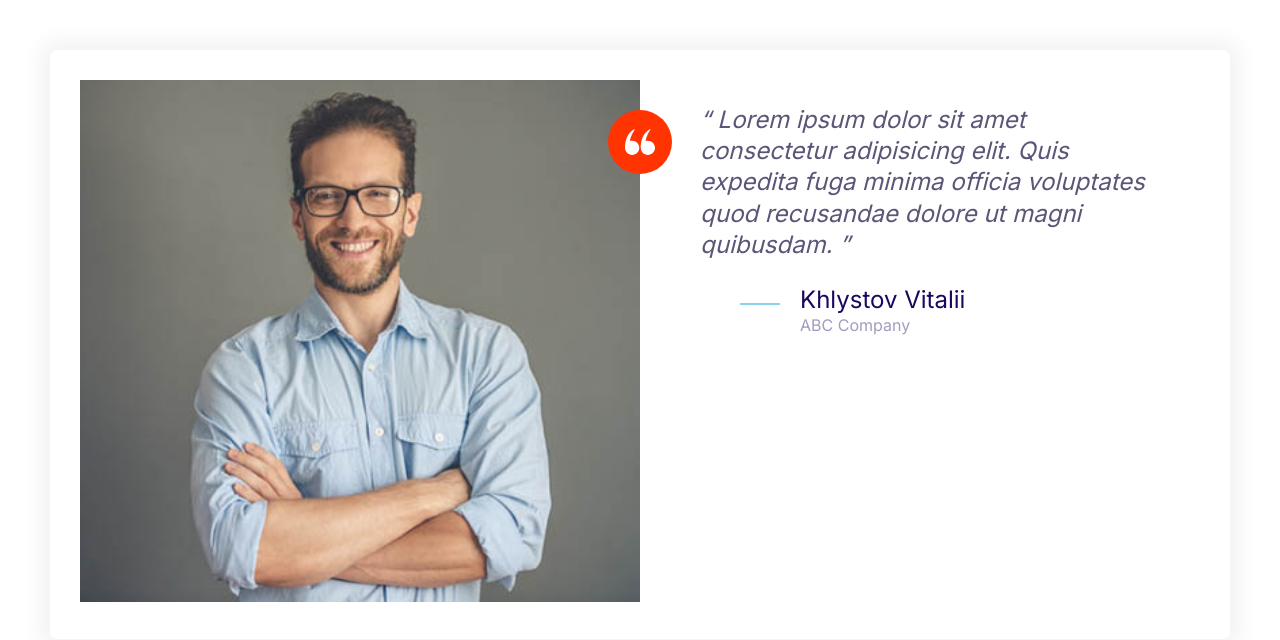
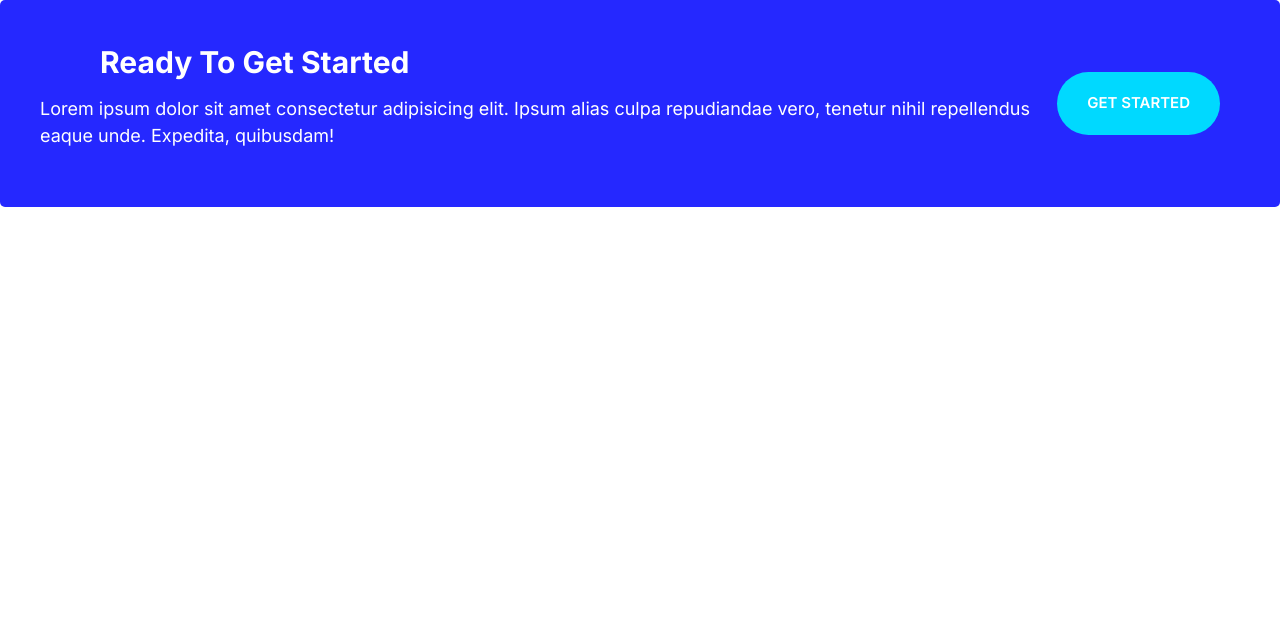
Before and after one commit to Vitalikmy/my-first-webpage, a plain HTML site: page index.html in a window 1280 px wide. Drawn offline with Linux system fonts and the light colour scheme.

Commit message:
Callouts

```diff
--- a/css/styles.css
+++ b/css/styles.css
@@ -195,6 +195,10 @@ a {
 .btn--accent {
   background: var(--color-accent);
   color: #fff;
+}
+.btn--stretched {
+  padding-left: 6rem;
+  padding-right: 6rem;
 }
 .btn--block {
   width: 100%;
@@ -409,3 +413,36 @@ a {
     margin-left: 6rem;
   }
 }
+/*Callouts*/
+.callout {
+  padding: 4rem;
+  border-radius: 5px;
+}
+.callout--primary {
+  background: var(--color-primary);
+  color: #fff;
+}
+.callout__heading {
+  color: #fff;
+  margin-top: 0;
+  font-size: 3rem;
+}
+.callout .btn {
+  justify-self: center;
+  align-self: center;
+}
+.callout__content {
+  text-align: center;
+}
+@media screen and (min-width: 768px) {
+  .callout .grid--1x2 {
+    grid-template-columns: 1fr auto;
+  }
+  .callout__content {
+    text-align: left;
+  }
+  .callout .btn {
+    justify-self: start;
+    margin: 0 2rem;
+  }
+}
--- a/index.html
+++ b/index.html
@@ -14,37 +14,18 @@
     <link rel="stylesheet" href="css/normalize.css" />
     <link rel="stylesheet" href="css/styles.css" />
   </head>
-  <body style="padding: 5rem">
-    <div class="card testimonial">
+  <body>
+    <div class="callout callout--primary">
       <div class="grid grid--1x2">
-        <div class="testimonial__image">
-          <img src="/images/testimonial.jpg" alt="A happy smiling customer" />
-          <span class="icon-container icon-container--accent">
-            <svg class="icon icon--white icon--small">
-              <use xlink:href="images/sprite.svg#quotes"></use>
-            </svg>
-          </span>
+        <div class="callout__content">
+          <h2 class="callout__heading btn--stretched">Ready To Get Started</h2>
+          <p>
+            Lorem ipsum dolor sit amet consectetur adipisicing elit. Ipsum alias
+            culpa repudiandae vero, tenetur nihil repellendus eaque unde.
+            Expedita, quibusdam!
+          </p>
         </div>
-        <blockquote class="quote">
-          <p class="quote__text">
-            Lorem ipsum dolor sit amet consectetur adipisicing elit. Quis
-            expedita fuga minima officia voluptates quod recusandae dolore ut
-            magni quibusdam.
-          </p>
-          <footer>
-            <div class="media">
-              <div class="media__image">
-                <svg class="icon icon--primary quote__line">
-                  <use xlink:href="images/sprite.svg#line"></use>
-                </svg>
-              </div>
-              <div class="media__body">
-                <h3 class="media__title quote__author">Khlystov Vitalii</h3>
-                <p class="quote__company">ABC Company</p>
-              </div>
-            </div>
-          </footer>
-        </blockquote>
+        <a href="" class="btn btn--secondary">Get Started</a>
       </div>
     </div>
   </body>
```
